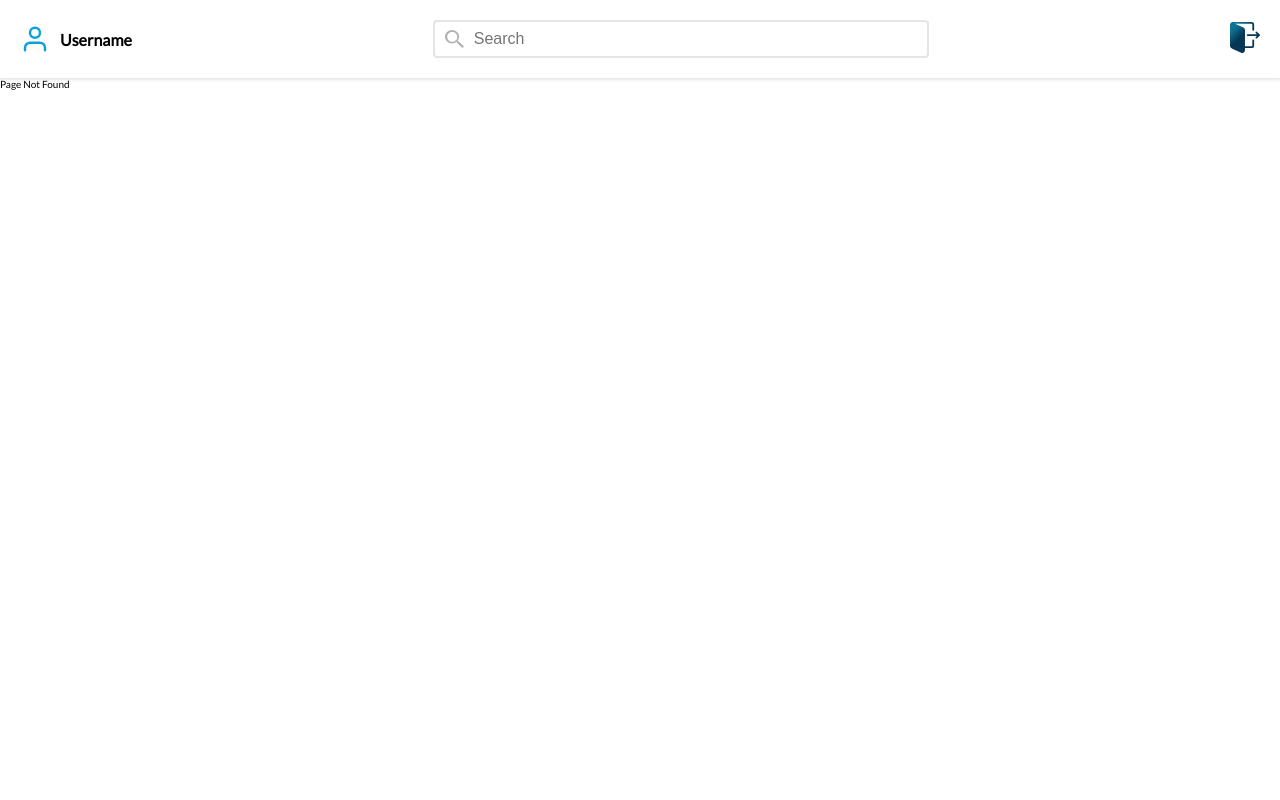
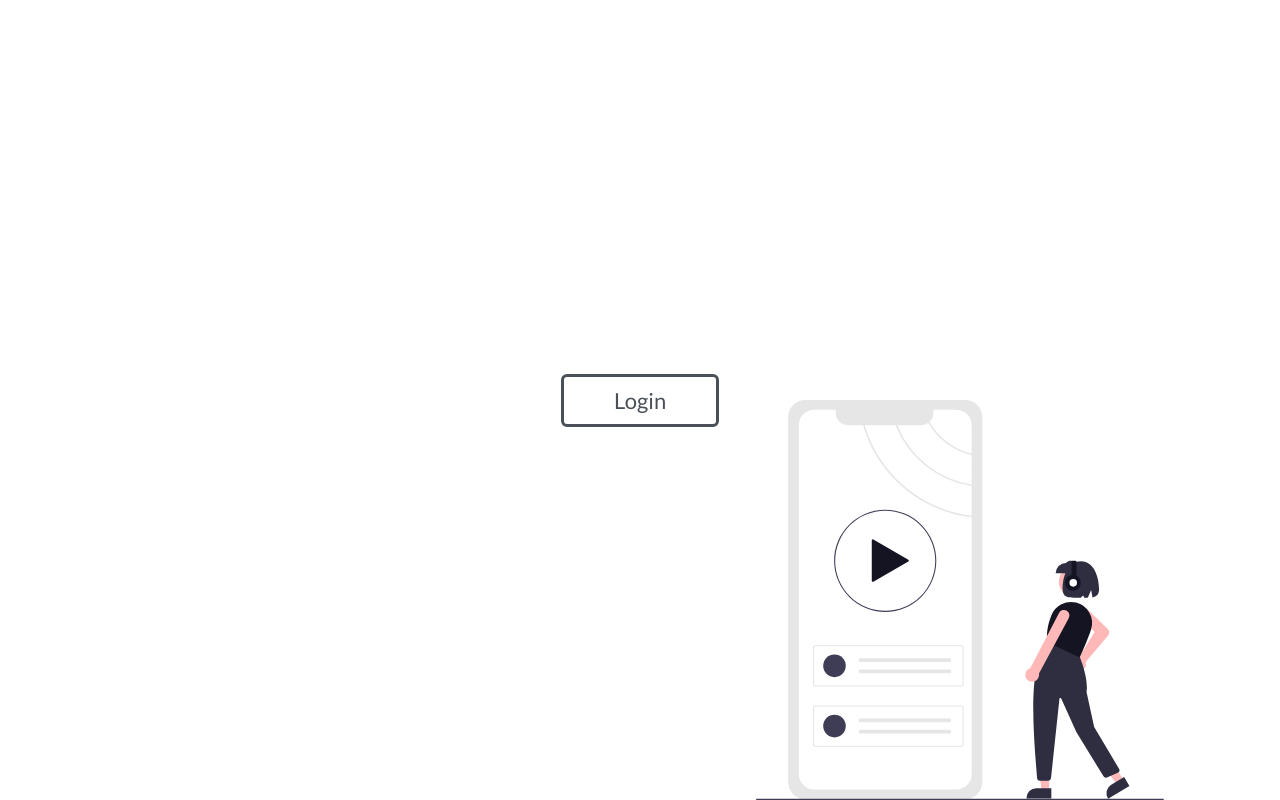
Before and after one commit to igbominadeveloper/gbedu-manager, a React (Create React App) app: page /login in a window 1280 px wide. Before the commit this address had no page. Built offline with nearby package versions, Linux system fonts and the light colour scheme.

Commit message:
finish the login page design

```diff
--- a/src/App.tsx
+++ b/src/App.tsx
@@ -1,22 +1,37 @@
-import React, { Suspense } from 'react';
-import { Route, Switch } from 'react-router-dom';
+import React, { Suspense, useEffect, useState } from 'react';
+import { Route, Switch, useLocation } from 'react-router-dom';
 
+// Pages
 import Homepage from './pages/Home/Home';
 import MyLibrary from './pages/MyLibrary/MyLibrary';
 import NotFoundPage from './pages/NotFound';
+import Login from './pages/Login/Login';
 
+//Components
 import NavBar from './components/NavBar/NavBar';
 
-const App = () => (
+const App = () => {
+  const routeMatch = useLocation();
+  const [showNavBar, setShowNavBar] = useState(true);
+
+  useEffect(() => {
+    if (routeMatch.pathname === '/login') {
+      setShowNavBar(false);
+    }
+  }, [routeMatch.pathname]);
+
+  return (
     <Suspense fallback={<div>Loading....</div>}>
-    <NavBar />
+      {showNavBar && <NavBar />}
 
       <Switch>
         <Route exact path="/" component={Homepage} />
+        <Route exact path="/login" component={Login} />
         <Route exact path="/my-library" component={MyLibrary} />
         <Route component={NotFoundPage} />
       </Switch>
     </Suspense>
   );
+};
 
 export default App;
--- a/src/pages/Home/Home.tsx
+++ b/src/pages/Home/Home.tsx
@@ -1,3 +1,5 @@
+import { FunctionComponent } from 'react';
+
 import { SongInterface, SongLayout } from '../../types';
 import Mocks from '../../tests/mocks.json';
 
@@ -7,7 +9,7 @@ import { transformedSongs } from '../../utils';
 
 import './Home.scss';
 
-const Home: React.FunctionComponent = () => {
+const Home: FunctionComponent = () => {
   return (
     <div className="home page">
       <section className="new-release">
--- /dev/null
+++ b/src/pages/Login/Login.scss
@@ -0,0 +1,29 @@
+.login {
+  margin: auto;
+  height: 100vh;
+
+  display: flex;
+  align-items: center;
+  justify-content: center;
+
+  background-image: url('../../assets/media.svg');
+  background-repeat: no-repeat;
+  background-position: bottom right;
+  background-size: 50% 50%;
+}
+
+.login-button {
+  padding: 1rem 5rem;
+
+  border-radius: 6px;
+  background: var(--color-white);
+  border: 3px solid var(--color-black);
+
+  font-size: var(--font-title);
+  color: var(--color-black);
+
+  display: flex;
+  align-items: center;
+
+  text-decoration: none;
+}
--- /dev/null
+++ b/src/pages/Login/Login.tsx
@@ -0,0 +1,20 @@
+import { FunctionComponent } from 'react';
+
+import './Login.scss';
+
+const Login: FunctionComponent = () => {
+  const clientId = process.env.REACT_APP_SPOTIFY_CLIENT_ID;
+
+  return (
+    <div className="login">
+      <a
+        href={`https://accounts.spotify.com/authorize?client_id=${clientId}&redirect_uri=http://localhost:3000&response_type=token`}
+        className="login-button"
+      >
+        Login
+      </a>
+    </div>
+  );
+};
+
+export default Login;
--- a/src/pages/MyLibrary/MyLibrary.tsx
+++ b/src/pages/MyLibrary/MyLibrary.tsx
@@ -1,3 +1,5 @@
+import { FunctionComponent } from 'react';
+
 import { SongInterface, SongLayout } from '../../types';
 import Mocks from '../../tests/mocks.json';
 
@@ -5,7 +7,7 @@ import Song from '../../components/Song/Song';
 
 import { transformedSongs } from '../../utils';
 
-function MyLibrary() {
+const MyLibrary: FunctionComponent = () => {
   return (
     <div className="page">
       <div className="page-title">My Library</div>
@@ -17,6 +19,6 @@ function MyLibrary() {
       </div>
     </div>
   );
-}
+};
 
 export default MyLibrary;
```
Also changed, not shown: src/assets/media.svg (added), 1 other file (tests, documents, lock files or other folders). Lines whose indentation alone changed are shown as unchanged.
